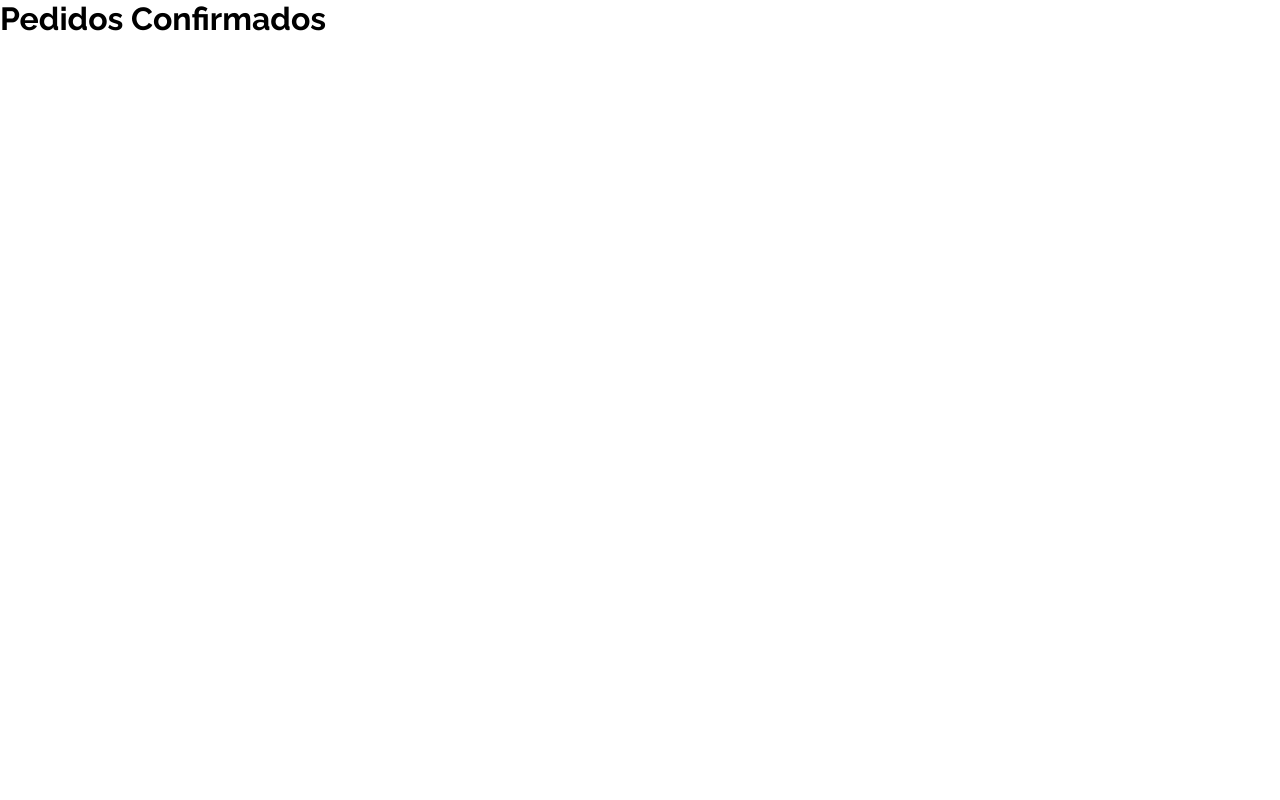
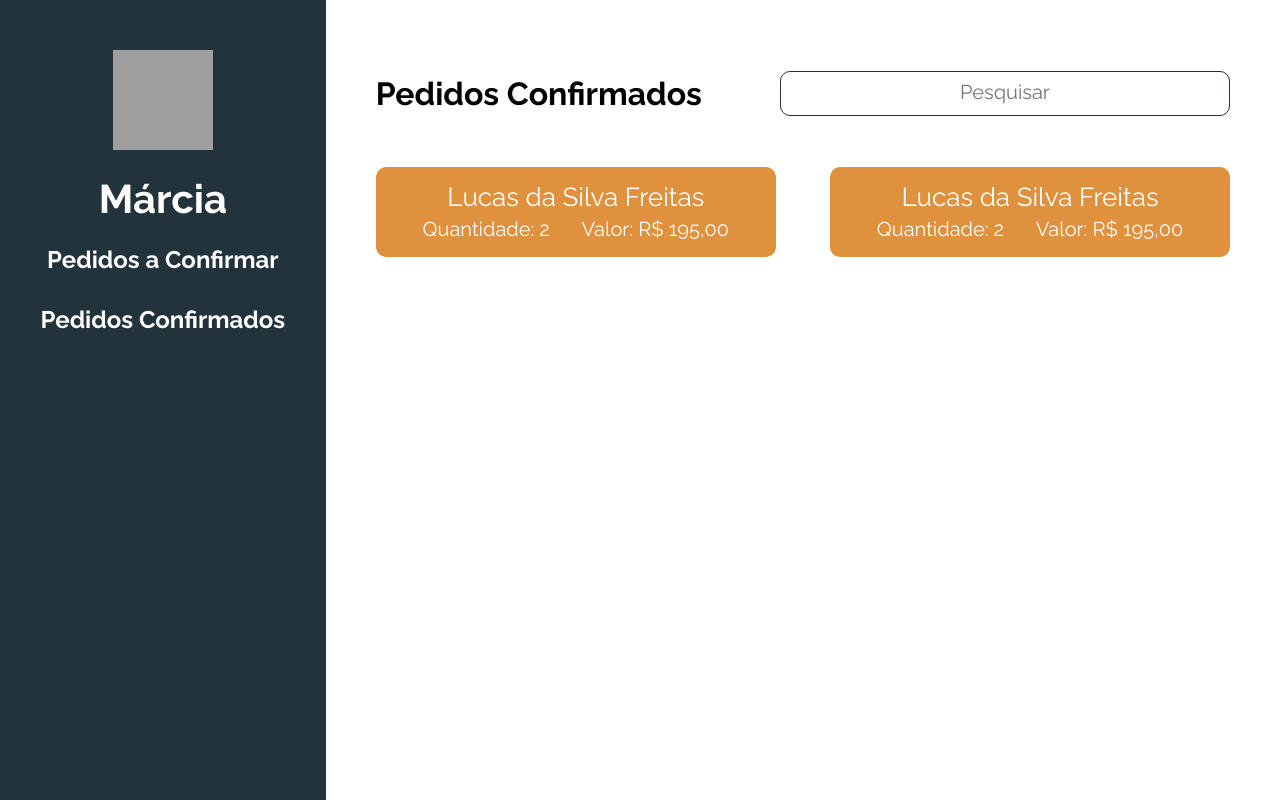
Before and after one commit to marciaBot/client-marcia, a React (Create React App) app: page /pedidos-confirmados in a window 1280 px wide. Built offline with nearby package versions, Linux system fonts and the light colour scheme; grey boxes are pictures that could not be loaded.

Commit message:
criação da tela de pedidos confirmados

```diff
--- a/src/views/PedidosConfirmados/index.jsx
+++ b/src/views/PedidosConfirmados/index.jsx
@@ -1,8 +1,31 @@
 import React from "react";
-import "./styles";
+import {
+  TopContent,
+  Container,
+  Main,
+  PageTitle,
+  BottomContent,
+} from "./styles";
+import Navbar from "../../components/Navbar";
+import SearchBar from "../../components/SearchBar";
+import DashboardButton from "../../components/DashboardButton";
 
 function PedidosConfirmados() {
-  return <h1>Pedidos Confirmados</h1>;
+  return (
+    <Container>
+      <Navbar />
+      <Main>
+        <TopContent>
+          <PageTitle>Pedidos Confirmados</PageTitle>
+          <SearchBar />
+        </TopContent>
+        <BottomContent>
+          <DashboardButton />
+          <DashboardButton />
+        </BottomContent>
+      </Main>
+    </Container>
+  );
 }
 
 export default PedidosConfirmados;
--- a/src/views/PedidosConfirmados/styles.js
+++ b/src/views/PedidosConfirmados/styles.js
@@ -0,0 +1,36 @@
+/* eslint-disable import/prefer-default-export */
+import styled from "styled-components";
+
+export const Container = styled.div`
+  display: flex;
+  flex-direction: row;
+  height: 100vh;
+  width: 100vw;
+`;
+
+export const TopContent = styled.div`
+  display: flex;
+  flex-direction: row;
+  width: 100%;
+  height: 15%;
+  justify-content: space-between;
+  align-items: center;
+  margin-bottom: 30px;
+`;
+
+export const Main = styled.main`
+  display: flex;
+  flex-direction: column;
+  width: 100%;
+  height: 100%;
+  padding: 50px;
+`;
+
+export const BottomContent = styled.div`
+  display: flex;
+  flex-flow: row wrap;
+  justify-content: space-between;
+  height: 100%;
+`;
+
+export const PageTitle = styled.h1``;
```
